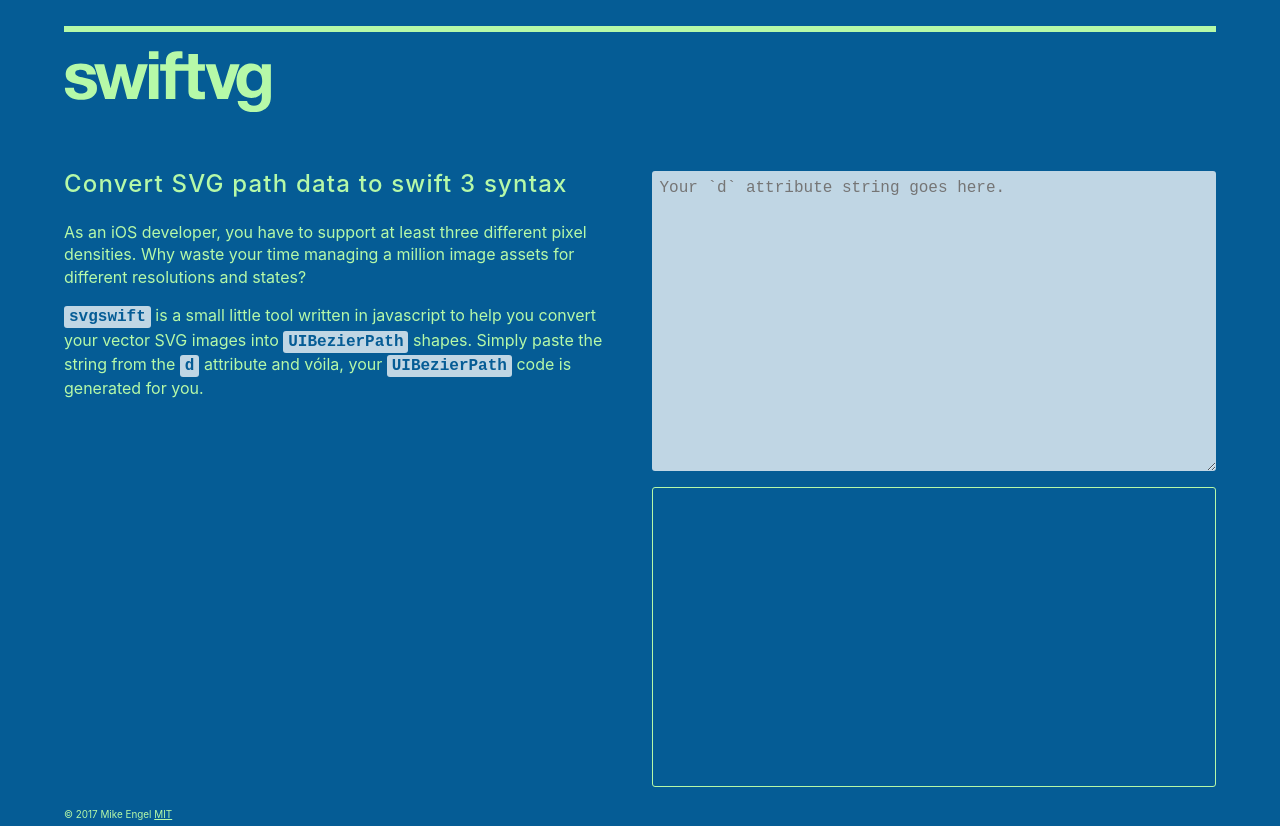
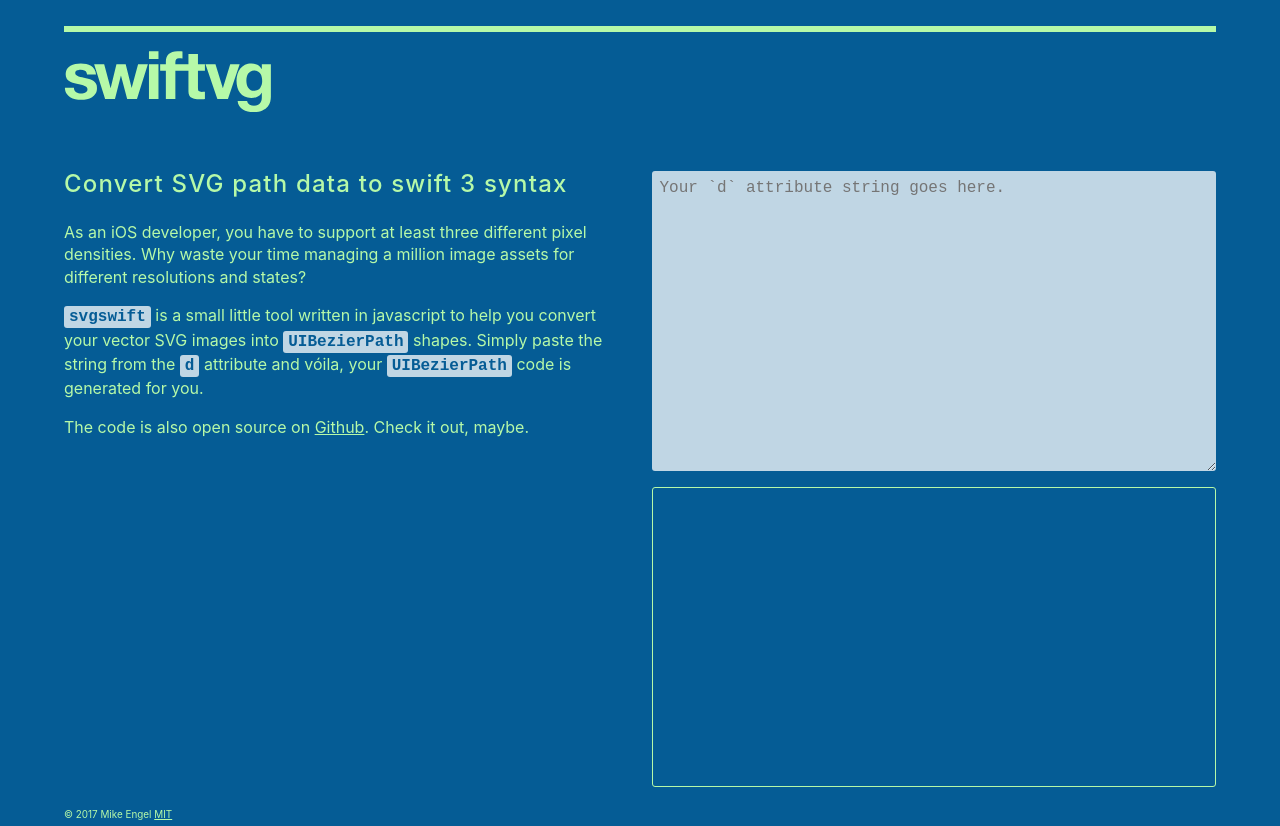
Before and after one commit to mike-engel/swiftvg, a website: page index.html in a window 1280 px wide. Drawn offline with Linux system fonts and the light colour scheme.

Commit message:
Add code coverage and update docs

```diff
--- a/index.html
+++ b/index.html
@@ -154,6 +154,7 @@
       <h2 class="h3">Convert SVG path data to swift 3 syntax</h2>
       <p>As an iOS developer, you have to support at least three different pixel densities. Why waste your time managing a million image assets for different resolutions and states?</p>
       <p><code>svgswift</code> is a small little tool written in javascript to help you convert your vector SVG images into <code>UIBezierPath</code> shapes. Simply paste the string from the <code>d</code> attribute and vóila, your <code>UIBezierPath</code> code is generated for you.</p>
+      <p>The code is also open source on <a href="https://github.com/mike-engel/swiftvg">Github</a>. Check it out, maybe.
     </section>
     <section class="io">
       <textarea class="input" data-hook="input" placeholder="Your `d` attribute string goes here."></textarea>
```
Also changed, not shown: .travis.yml, README.md.
